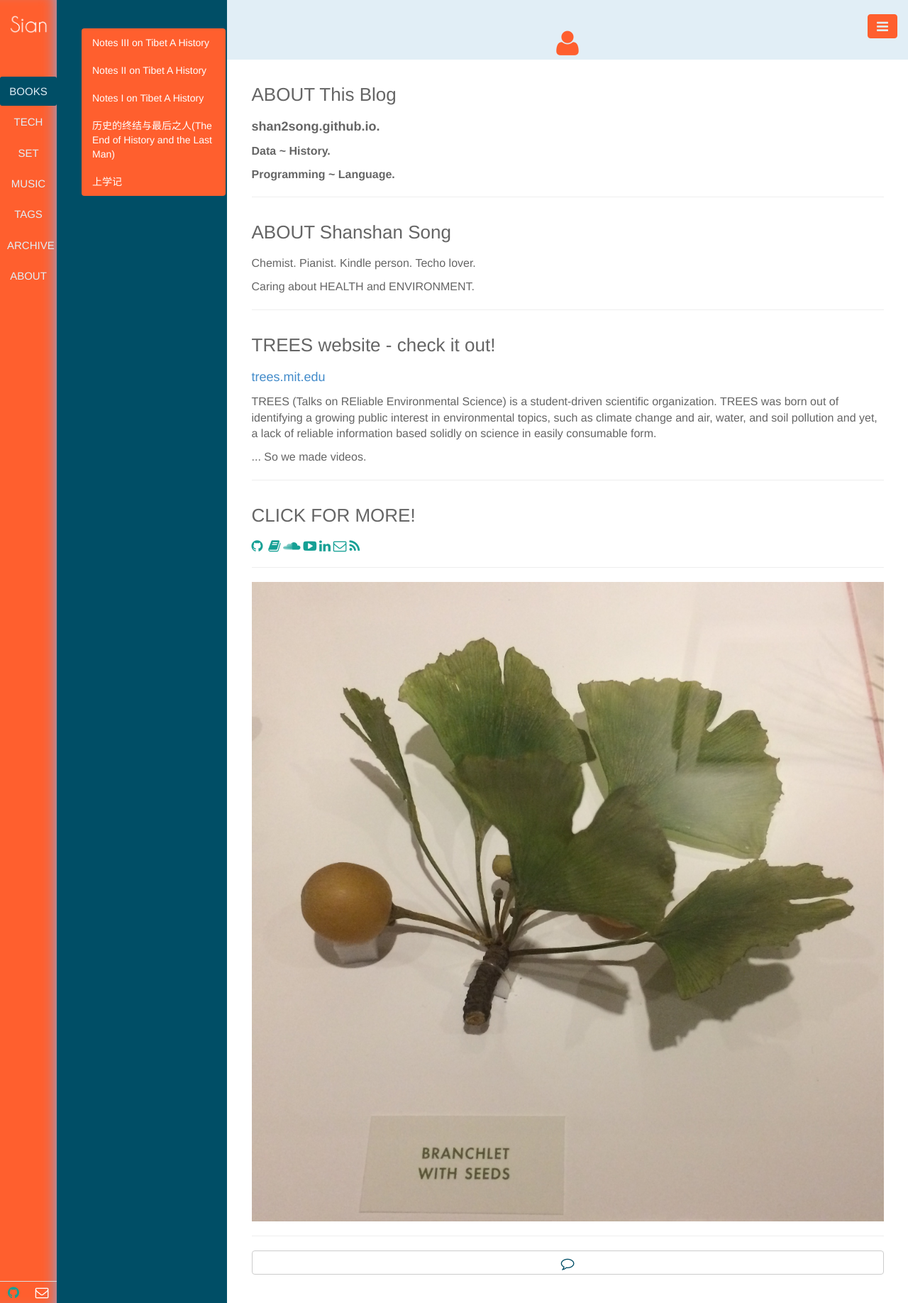
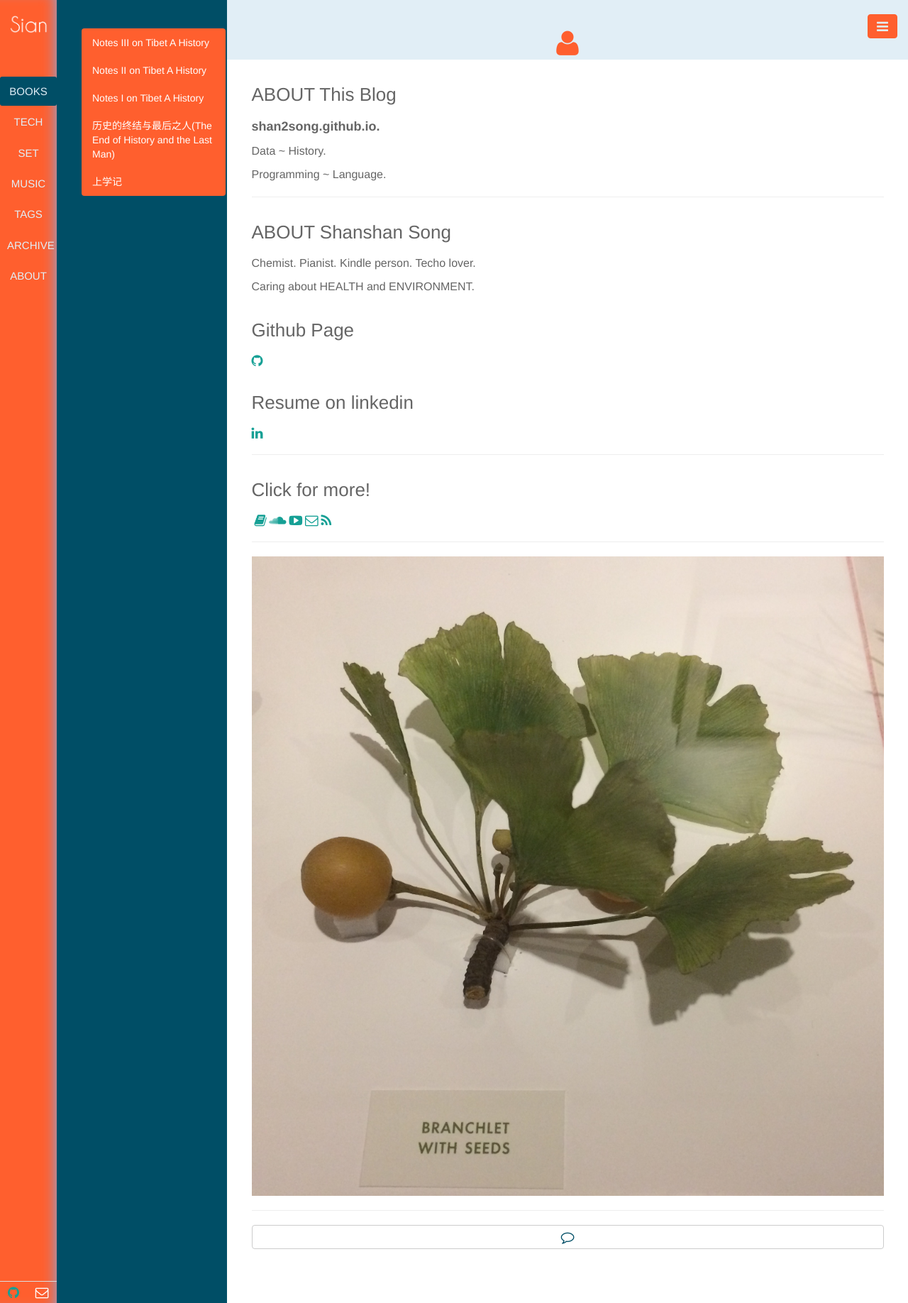
Before and after one commit to mathesse/mathesse.github.io, a Jekyll site: the page built from pages/about.html, in a window 1280 px wide. Shown: the whole page at 71% size. Built offline with Jekyll 4.4.1, drawn with Linux system fonts in a browser that asks for light colours.

Commit message:
Update about.html

```diff
--- a/pages/about.html
+++ b/pages/about.html
@@ -6,25 +6,20 @@ titlename: about
 <h3>ABOUT This Blog</h3>
 <p style=font-size:18px><B>shan2song.github.io. </B> </p>
 
-<p style=font-size:16px><B>Data ~ History.</B></p>
-<p style=font-size:16px><B>Programming ~ Language.</B></p>
+<p style=font-size:16px>Data ~ History.</p>
+<p style=font-size:16px>Programming ~ Language.</p>
 
 <hr>
 <h3>ABOUT Shanshan Song</h3>
 <p style=font-size:16px> Chemist. Pianist. Kindle person. Techo lover.</p>
 <p style=font-size:16px> Caring about HEALTH and ENVIRONMENT.</p>
 
-<hr>
-<h3>TREES website - check it out!</h3>
-<p style=font-size:18px> <a href="http://trees.mit.edu">trees.mit.edu</a>
-<p style=font-size:16px> TREES (Talks on REliable Environmental Science)  is a student-driven scientific organization. TREES was born out of identifying a growing public interest in environmental topics, such as climate change and air, water, and soil pollution and yet, a lack of reliable information based solidly on science in easily consumable form.</p>
-<p style=font-size:16px> ... So we made videos.</p>
+<h3> Github Page </h3> <a href="{{ site.author.github }}" target="_blank"><i class="fa fa-github fa-lg" style="color:#16a095;"></i></a>
+
+<h3> Resume on linkedin </h3> <a href="{{ site.author.linkedin }}"><i class="fa fa-linkedin fa-lg" style="color:#16a095;"></i></a>
 
 <hr>
-<h3>CLICK FOR MORE!</h3>
-<a href="{{ site.author.github }}" target="_blank">
-  <i class="fa fa-github fa-lg" style="color:#16a095;"></i>
-</a>
+<h3>Click for more!</h3>
 <a href="{{ site.author.stackoverflow }}">
   <i class="fa fa-stackoverflow fa-lg" style="color:#16a095;"></i>
 </a>
@@ -37,9 +32,6 @@ titlename: about
 <a href="{{ site.author.youtube }}">
   <i class="fa fa-youtube-play fa-lg" style="color:#16a095;"></i>
 </a>
-<a href="{{ site.author.linkedin }}">
-  <i class="fa fa-linkedin fa-lg" style="color:#16a095;"></i>
-</a>
 <a href="mailto:{{ site.author.email }}">
   <i class="fa fa-envelope-o fa-lg" style="color:#16a095;"></i>
 </a>
```
